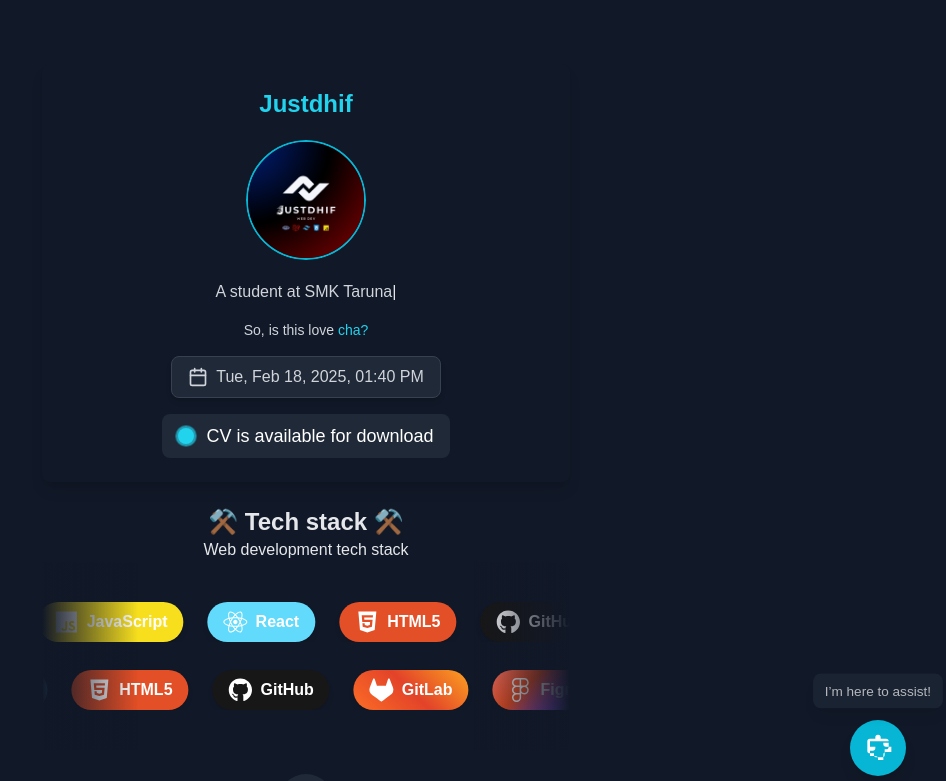
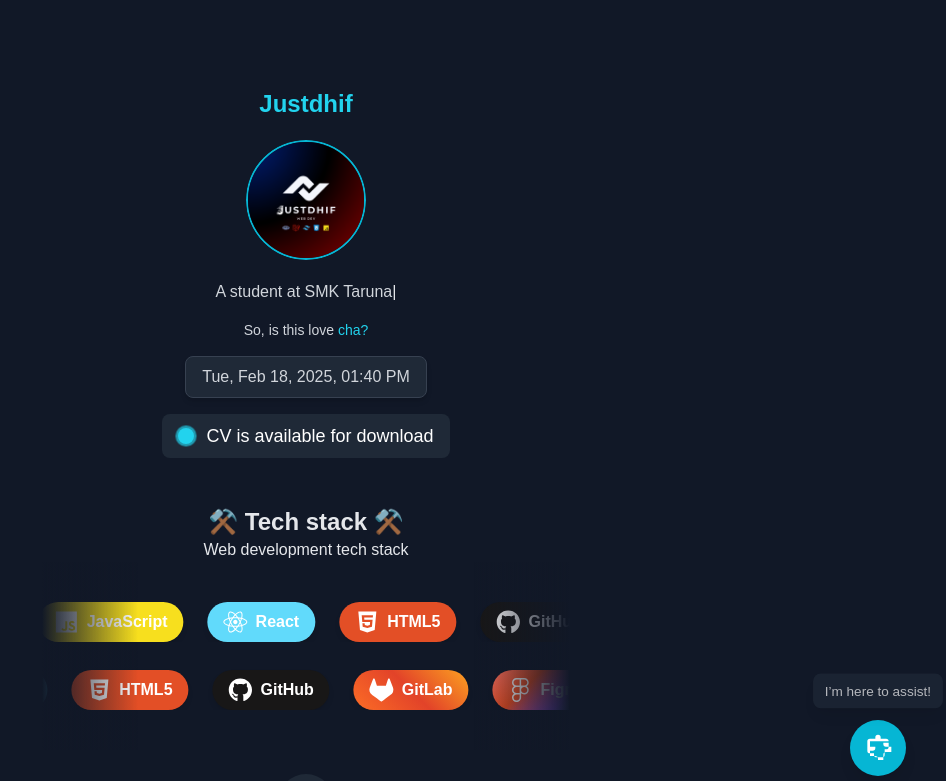
Before and after one commit to Justdhif/links_justdhif, a Next.js app: page / in a window 1280 px wide. Shown: the top 781 px of the page, without its empty margins (334-1280 px from the left). Built offline with nearby package versions, Linux system fonts and the light colour scheme; no server answers; the database is empty.

Commit message:
update: Profile.js

```diff
--- a/src/components/Profile.js
+++ b/src/components/Profile.js
@@ -2,7 +2,6 @@
 import { motion } from 'framer-motion';
 import { useEffect, useRef, useState } from 'react';
 import Typed from 'typed.js';
-import { Calendar } from 'lucide-react';
 
 const Profile = () => {
   const textRef = useRef(null);
@@ -54,7 +53,7 @@
   };
 
   return (
-    <div className="flex flex-col items-center gap-4 p-6 bg-gray-900 rounded-lg shadow-lg">
+    <div className="flex flex-col items-center gap-4 p-6 bg-gray-900">
       {/* Username with Animation */}
       <motion.h1
         initial={{ opacity: 0, y: 10 }}
@@ -106,7 +105,6 @@
       <div className="w-full max-w-md">
         <div className="flex flex-col items-center">
           <div className="flex items-center gap-2 px-4 py-2 border border-gray-700 rounded-lg bg-gray-800 text-gray-300 shadow-md">
-            <Calendar size={20} />
             <span>{currentDateTime}</span>
           </div>
         </div>
```
